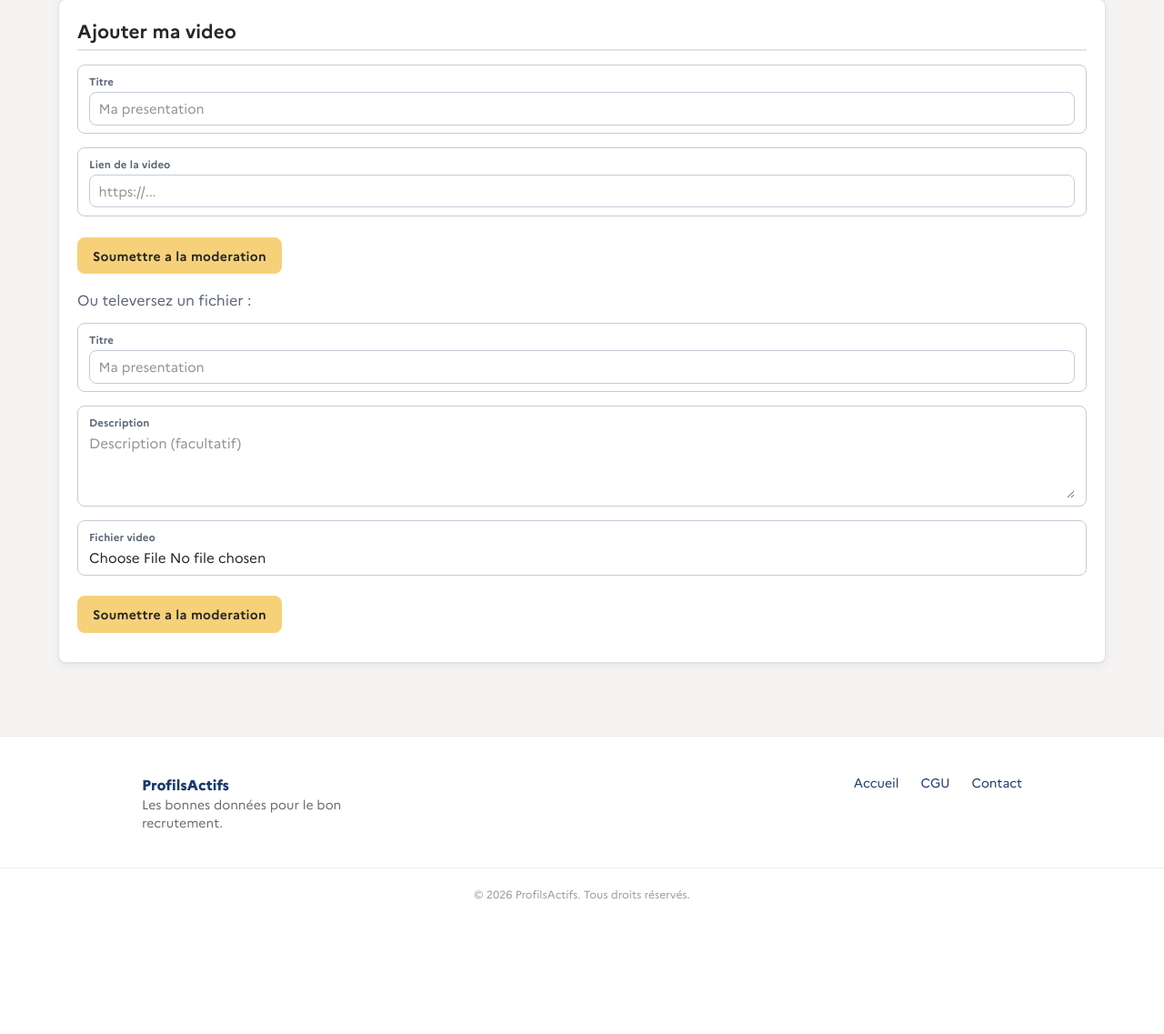
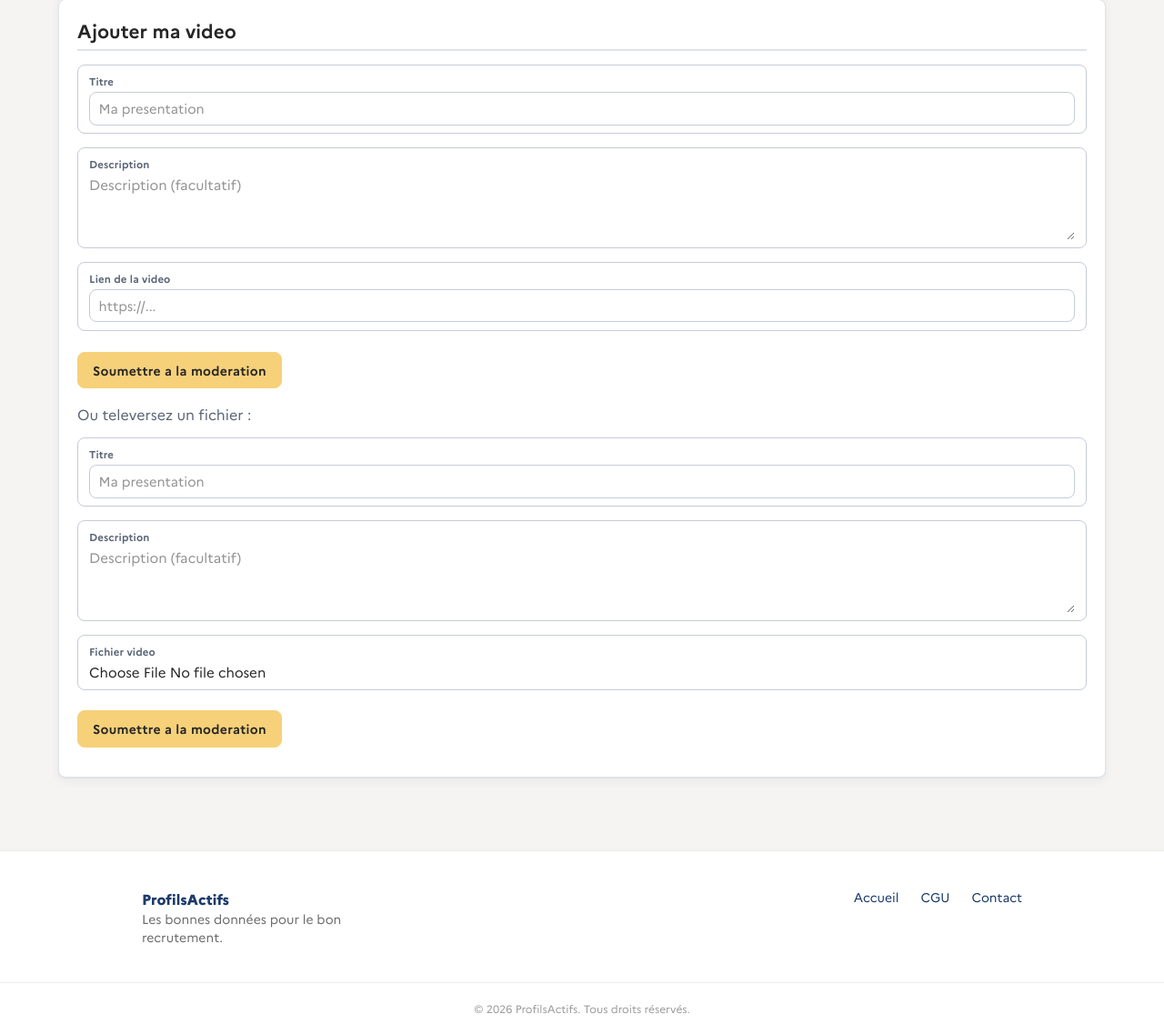
Before and after one commit to YknotTYD/ProfilsActifsTemp, a Django app: page /profiles/me/video/ in a window 1280 px wide. Shown: the part 422-1559 px from the top of the page at 91% size. Before the commit the page ends 1411 px from the top, so only its background shows below. Run offline with Django 4.2, Linux system fonts and the light colour scheme; the visitor is signed in with stand-in values (Sample User, id 1); data comes from the database, SQL or seed files in the repository; data that the repository does not hold is empty; style sheets or scripts are compiled from the project's sources; some libraries are stand-ins or nearby versions.

Commit message:
[viode] Added video link description to the frontend - 'pass'.

```diff
--- a/profils/profiles/views.py
+++ b/profils/profiles/views.py
@@ -168,8 +168,9 @@ def my_video_page(request):
         try:
             if action == "submit":
                 payload = {
-                    "title": request.POST.get("title", "").strip() or "Ma video de presentation",
-                    "file_url": request.POST.get("file_url", "").strip(),
+                    "title":       request.POST.get("title", "").strip() or "Ma video de presentation",
+                    "file_url":    request.POST.get("file_url", "").strip(),
+                    "description": request.POST.get("description")
                 }
                 if current is not None:
                     payload["replaces"] = current.pk
--- a/templates/profiles/my_video.html
+++ b/templates/profiles/my_video.html
@@ -101,6 +101,10 @@ rater de la specification.
             <input type="text" name="title" placeholder="Ma presentation" required>
         </div>
         <div class="p-field">
+            <label>Description</label>
+            <textarea name="description" placeholder="Description (facultatif)"></textarea>
+        </div>
+        <div class="p-field">
             <label>Lien de la video</label>
             <input type="url" name="file_url" placeholder="https://..." required>
         </div>
```
